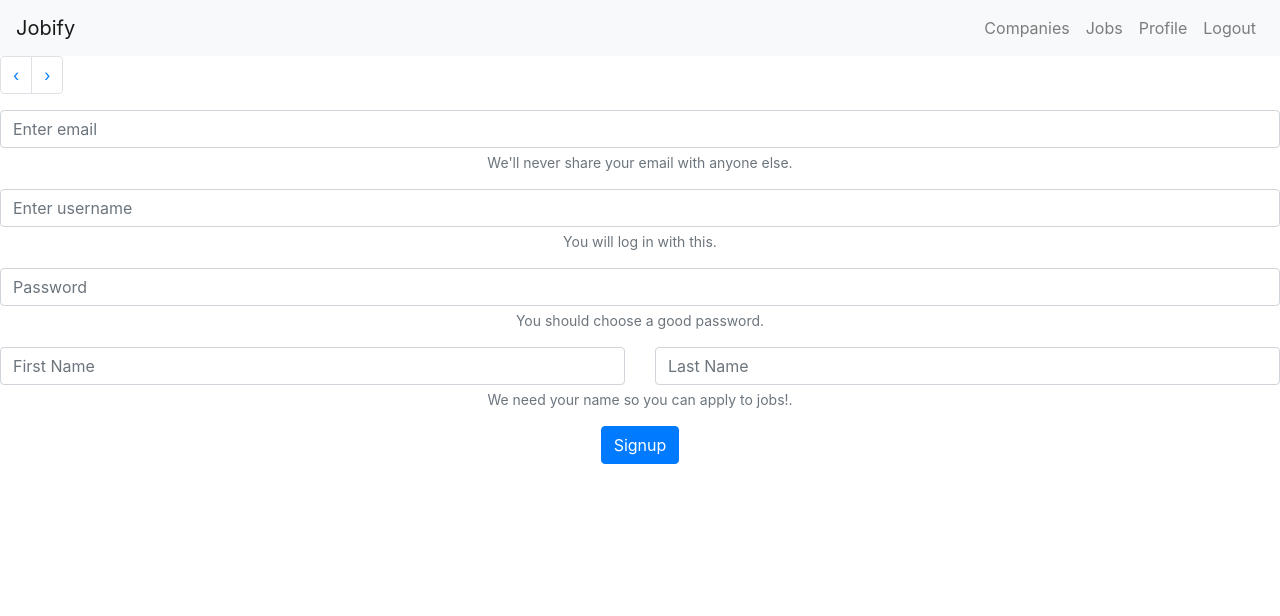
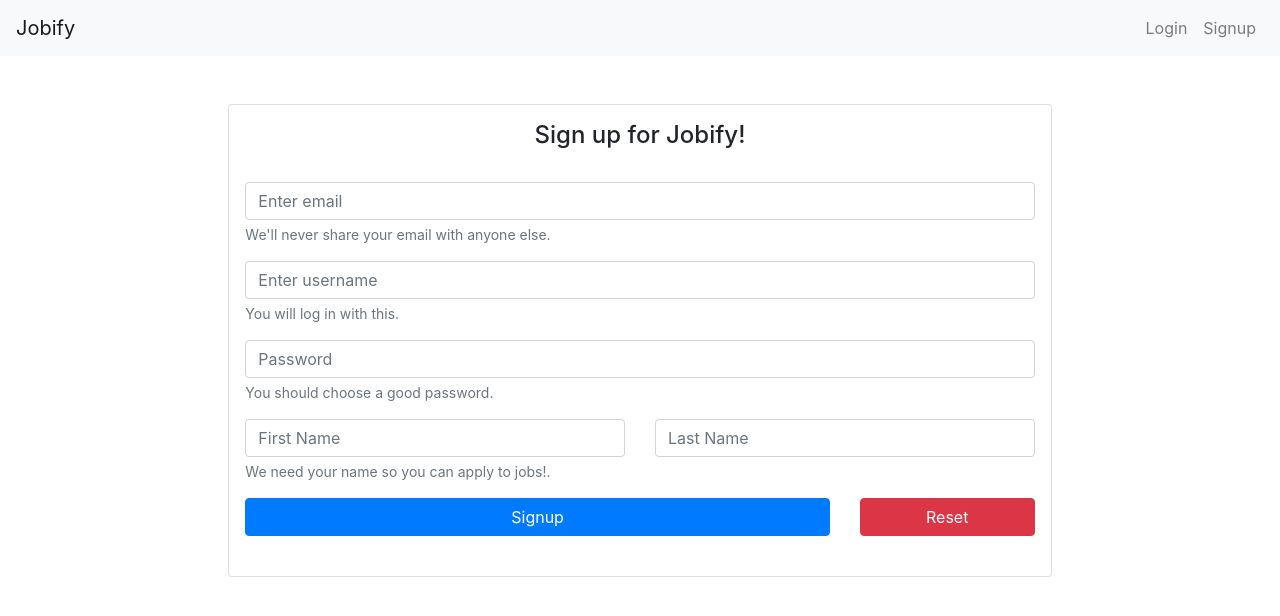
Before and after one commit to Meryldominguez/jobify, a React (Create React App) app in the folder jobly/: page /signup in a window 1280 px wide. Shown: the top 616 px of the page. Built offline with nearby package versions, Linux system fonts and the light colour scheme; no server answers.

Commit message:
styling of forms

```diff
--- a/jobly/src/App.js
+++ b/jobly/src/App.js
@@ -1,3 +1,4 @@
+import { Alert } from 'react-bootstrap';
 import { BrowserRouter } from 'react-router-dom';
 import './App.css';
 import useAuth from './hooks/useAuth';
@@ -10,7 +11,9 @@ function App() {
   return (
     <div className="App">
       <BrowserRouter>
-        <Nav logout={logout}/>
+        <Nav
+        user={user}
+        logout={logout}/>
         <Routes
           user={user}
           login={login}
--- a/jobly/src/LoginForm.js
+++ b/jobly/src/LoginForm.js
@@ -3,13 +3,9 @@ import React, {useState} from 'react'
 import {
     Button,
     Form,
-    FormGroup,
-    FormControl,
-    InputGroup,
-    Col,
-    Row,
-
- } from 'react-bootstrap'
+    Card,
+    Col
+} from 'react-bootstrap'
 import { useHistory } from 'react-router';
 
 const LoginForm = ({login}) => {
@@ -34,6 +30,10 @@ const LoginForm = ({login}) => {
         });
     };
   return (
+
+    <Col xs={8} className="m-auto">
+    <Card className="p-3 my-5">
+        <h4>Login to your Jobify account:</h4>
     <Form onSubmit={handleSubmit}>
         <Form.Group controlId="formBasicUsername">
             <Form.Control
@@ -57,6 +57,8 @@ const LoginForm = ({login}) => {
             Login
         </Button>
     </Form>
+    </Card>
+    </Col>
   )
 }
 
--- a/jobly/src/Nav.js
+++ b/jobly/src/Nav.js
@@ -11,7 +11,7 @@ import {
 } from "react-router-dom"
 import './App.css';
 
-function Nav({isLoggedin=true, logout=()=> console.log("Logged out")}) {
+function Nav({user, logout=()=> console.log("Logged out")}) {
 
   return (
     <Navbar bg="light" expand="md">
@@ -20,7 +20,7 @@ function Nav({isLoggedin=true, logout=()=> console.log("Logged out")}) {
       <Navbar.Collapse id="basic-navbar-nav">
         <N className="ml-auto">
 
-          {isLoggedin?
+          {user.username && user.token?
           <>
           <N.Link as={Link} to="/companies">Companies</N.Link>
           <N.Link as={Link} to="/jobs">Jobs</N.Link>
--- a/jobly/src/Routes.js
+++ b/jobly/src/Routes.js
@@ -25,10 +25,10 @@ function Routes({user, login, signup}) {
   return (
 
       <div className="Content-Container">
-        <Pagination>
+        {/* <Pagination>
       <Pagination.Prev onClick={history.goBack}/>
       <Pagination.Next  onClick={history.goForward}/>
-        </Pagination>
+        </Pagination> */}
 
         {user.username && user.token?
         (<Switch>
@@ -84,6 +84,7 @@ function Routes({user, login, signup}) {
           <Route exact path="/signup">
             <SignupForm signup={(data)=>signup(data)}/>
           </Route>
+          <Redirect to="/" />
         </Switch>
         ) }
 
--- a/jobly/src/SignupForm.js
+++ b/jobly/src/SignupForm.js
@@ -3,23 +3,21 @@ import React, {useState} from 'react'
 import {
     Button,
     Form,
-    FormGroup,
-    FormControl,
-    InputGroup,
+    Card,
     Col,
     Row,
 
  } from 'react-bootstrap'
 
 const SignupForm = ({signup}) => {
-    const [formData, setFormData] = useState(
-        {
+    const initialState = {
         username:"",
         firstName:"",
         lastName:"",
         email:"",
         password:""
-        });
+    }
+    const [formData, setFormData] = useState(initialState);
 
     const handleSubmit = async (evt)=> {
         evt.preventDefault();
@@ -34,7 +32,10 @@ const SignupForm = ({signup}) => {
         });
     };
   return (
-    <Form onSubmit={handleSubmit}>
+    <Col xs={8} className="m-auto">
+    <Card className="p-3 my-5">
+        <h4>Sign up for Jobify!</h4>
+    <Form onSubmit={handleSubmit} className="my-4">
         <Form.Group controlId="formBasicEmail">
             <Form.Control
                 required
@@ -44,7 +45,7 @@ const SignupForm = ({signup}) => {
                 value={formData.email}
                 onChange={handleChange}
                 />
-            <Form.Text className="text-muted">
+            <Form.Text className="text-muted text-left">
             We'll never share your email with anyone else.
             </Form.Text>
         </Form.Group>
@@ -57,7 +58,7 @@ const SignupForm = ({signup}) => {
                 value={formData.username}
                 onChange={handleChange}
                 />
-            <Form.Text className="text-muted">
+            <Form.Text className="text-muted text-left">
             You will log in with this.
             </Form.Text>
         </Form.Group>
@@ -70,7 +71,7 @@ const SignupForm = ({signup}) => {
                 value={formData.password}
                 onChange={handleChange}
             />
-            <Form.Text className="text-muted">
+            <Form.Text className="text-muted text-left">
             You should choose a good password.
             </Form.Text>
         </Form.Group>
@@ -97,15 +98,25 @@ const SignupForm = ({signup}) => {
                      />
                 </Col>
             </Row>
-            <Form.Text className="text-muted">
+            <Form.Text className="text-muted text-left">
             We need your name so you can apply to jobs!.
             </Form.Text>
         </Form.Group>
-
-        <Button variant="primary" type="submit">
+        <Row>
+            <Col xs={9}>
+                <Button variant="primary" block type="submit" >
                     Signup
                 </Button>
+            </Col>
+            <Col xs={3}>
+                <Button variant="danger" block onClick={()=>setFormData(initialState)}>
+                    Reset
+                </Button>
+            </Col>
+        </Row>
     </Form>
+    </Card>
+    </Col>
   )
 }
 
```
Lines whose indentation alone changed are shown as unchanged.
